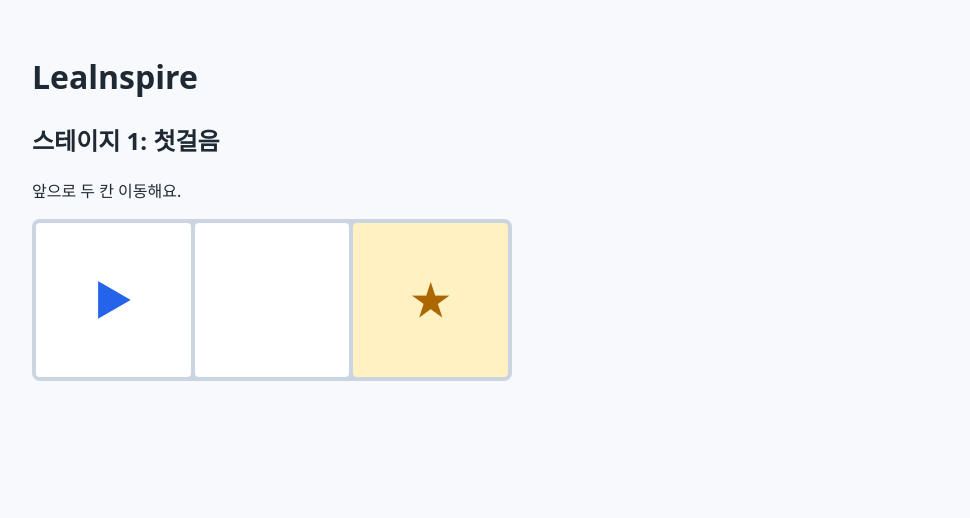
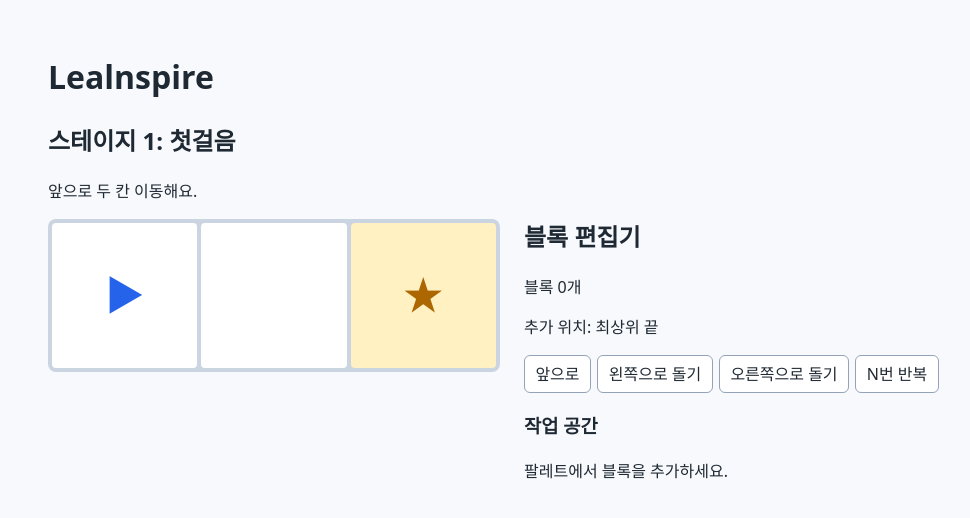
Before and after one commit to jobchoi/Lealnspire, a React (Vite) app: page / in a window 1280 px wide. Shown: the top 518 px of the page, without its empty margins (128-1098 px from the left). Built offline with nearby package versions, Linux system fonts and the light colour scheme.

Commit message:
T3: 클릭 방식 블록 편집기 (구현 Codex, QC Claude)
Co-Authored-By: Claude Opus 5.5 <noreply@anthropic.com>

```diff
--- a/src/App.tsx
+++ b/src/App.tsx
@@ -1,14 +1,22 @@
+import { useState } from 'react'
+import type { Program } from './engine/types'
+import { Editor } from './components/Editor'
+import { ko } from './i18n/ko'
 import { Board } from './components/Board'
 import { stages } from './stages'
 
 function App() {
   const stage = stages[0]
+  const [program, setProgram] = useState<Program>(() => stage.initialProgram ?? [])
   return (
     <main className="app">
-      <h1>Lealnspire</h1>
-      <h2>스테이지 {stage.id}: {stage.title}</h2>
+      <h1>{ko.title}</h1>
+      <h2>{ko.stage} {stage.id}: {stage.title}</h2>
       <p>{stage.goal}</p>
-      <Board stage={stage} />
+      <div className="game-layout">
+        <Board stage={stage} />
+        <Editor program={program} onChange={setProgram} maxBlocks={stage.maxBlocks} />
+      </div>
     </main>
   )
 }
--- /dev/null
+++ b/src/components/Editor.tsx
@@ -0,0 +1,55 @@
+import { useState } from 'react'
+import { addBlock, countBlocks, deleteBlock, moveBlock, setRepeatCount } from '../engine/program'
+import { createBlock, findBlockPath } from '../engine/editor'
+import type { Block, Program } from '../engine/types'
+import { ko } from '../i18n/ko'
+
+type EditorProps = { program: Program; onChange: (program: Program) => void; maxBlocks?: number }
+const types: Block['type'][] = ['forward', 'turnLeft', 'turnRight', 'repeat']
+
+export function Editor({ program, onChange, maxBlocks }: EditorProps) {
+  const [selectedId, setSelectedId] = useState<string | null>(null)
+  const selectedPath = selectedId === null ? undefined : findBlockPath(program, selectedId)
+  const total = countBlocks(program)
+  const atLimit = maxBlocks !== undefined && total >= maxBlocks
+  function change(next: Program) {
+    if (selectedId !== null && !findBlockPath(next, selectedId)) setSelectedId(null)
+    onChange(next)
+  }
+  function renderList(blocks: Program, parent: number[] = []) {
+    return <ol className="block-list">{blocks.map((block, index) => {
+      const path = [...parent, index]
+      const order = path.map(i => i + 1).join('.')
+      const selected = !!selectedPath && selectedId === block.id
+      const label = (action: string) => ko.action(order, ko.blocks[block.type], action)
+      return <li key={block.id} className={`block${selected ? ' block-selected' : ''}`}>
+        <div className="block-heading"><strong>{order}. {ko.blocks[block.type]}</strong>{selected && <span>{ko.selected}</span>}</div>
+        <div className="block-actions">
+          <button type="button" aria-label={label(ko.up)} disabled={index === 0} onClick={() => change(moveBlock(program, path, 'up'))}>{ko.up}</button>
+          <button type="button" aria-label={label(ko.down)} disabled={index === blocks.length - 1} onClick={() => change(moveBlock(program, path, 'down'))}>{ko.down}</button>
+          <button type="button" aria-label={label(ko.remove)} onClick={() => change(deleteBlock(program, path))}>{ko.remove}</button>
+        </div>
+        {block.type === 'repeat' && <>
+          <div className="repeat-controls">
+            <label>{ko.count} <select aria-label={label(ko.count)} value={block.count} onChange={event => change(setRepeatCount(program, path, Number(event.target.value)))}>
+              {Array.from({ length: 9 }, (_, i) => i + 2).map(count => <option key={count} value={count}>{count}</option>)}
+            </select> {ko.times}</label>
+            <button type="button" aria-pressed={selected} aria-label={label(selected ? ko.deselect : ko.select)} onClick={() => setSelectedId(selected ? null : block.id)}>{selected ? ko.deselect : ko.select}</button>
+          </div>
+          {renderList(block.body, path)}
+        </>}
+      </li>
+    })}</ol>
+  }
+  return <section className="editor" aria-label={ko.editor}>
+    <h2>{ko.editor}</h2>
+    <p aria-live="polite">{ko.total(total, maxBlocks)}</p>
+    <p aria-live="polite">{selectedPath ? ko.target(selectedPath.map(i => i + 1).join('.')) : ko.root}</p>
+    <div className="palette" role="group" aria-label={ko.palette}>{types.map(type => <button type="button" key={type} disabled={atLimit} onClick={() => {
+      if (!atLimit) change(addBlock(program, createBlock(program, type), selectedPath ?? []))
+    }}>{ko.blocks[type]}</button>)}</div>
+    {atLimit && <p role="status">{ko.limit}</p>}
+    <h3>{ko.workspace}</h3>
+    {program.length ? renderList(program) : <p>{ko.empty}</p>}
+  </section>
+}
--- /dev/null
+++ b/src/engine/editor.ts
@@ -0,0 +1,18 @@
+import type { Block, Program } from './types'
+
+export function findBlockPath(program: Program, id: string): number[] | undefined {
+  for (const [index, block] of program.entries()) {
+    if (block.id === id) return [index]
+    if (block.type === 'repeat') {
+      const child = findBlockPath(block.body, id)
+      if (child) return [index, ...child]
+    }
+  }
+}
+
+export function createBlock(program: Program, type: Block['type']): Block {
+  let serial = 1
+  while (findBlockPath(program, `block-${serial}`)) serial++
+  const id = `block-${serial}`
+  return type === 'repeat' ? { id, type, count: 3, body: [] } : { id, type }
+}
--- /dev/null
+++ b/src/i18n/ko.ts
@@ -0,0 +1,11 @@
+export const ko = {
+  title: 'Lealnspire', stage: '스테이지', editor: '블록 편집기', palette: '블록 추가',
+  blocks: { forward: '앞으로', turnLeft: '왼쪽으로 돌기', turnRight: '오른쪽으로 돌기', repeat: 'N번 반복' },
+  workspace: '작업 공간', empty: '팔레트에서 블록을 추가하세요.',
+  root: '추가 위치: 최상위 끝', target: (order: string) => `추가 위치: ${order}번 반복 몸체 끝`,
+  total: (count: number, max?: number) => max === undefined ? `블록 ${count}개` : `블록 ${count} / ${max}개`,
+  limit: '블록 제한에 도달했습니다. 블록을 삭제하면 추가할 수 있습니다.',
+  select: '추가 대상으로 선택', deselect: '선택 해제', selected: '선택됨',
+  remove: '삭제', up: '위로', down: '아래로', count: '반복 횟수', times: '번 반복',
+  action: (order: string, name: string, action: string) => `${order}번 ${name} ${action}`,
+}
--- a/src/index.css
+++ b/src/index.css
@@ -40,3 +40,19 @@ body {
 .board-wall { background: #475569; }
 .board-goal { background: #fff1c2; }
 .board-robot { position: absolute; color: #2563eb; }
+
+* { box-sizing: border-box; }
+button, select { font: inherit; }
+button { cursor: pointer; padding: .4rem .65rem; border: 1px solid #94a3b8; border-radius: 6px; background: white; color: inherit; }
+button:disabled { cursor: default; opacity: .45; }
+button:focus-visible, select:focus-visible { outline: 3px solid #2563eb; outline-offset: 2px; }
+.game-layout { display: grid; grid-template-columns: minmax(0, 1fr) minmax(0, 1fr); gap: 1.5rem; align-items: start; }
+.editor { min-width: 0; overflow-wrap: anywhere; }
+.editor h2 { margin-top: 0; }
+.palette, .block-actions, .repeat-controls, .block-heading { display: flex; flex-wrap: wrap; gap: .4rem; align-items: center; }
+.block-list { list-style: none; padding: 0; margin: .6rem 0; }
+.block-list .block-list { margin-left: min(2vw, .8rem); border-left: 2px solid #94a3b8; padding-left: min(2vw, .8rem); }
+.block { padding: .5rem; margin: .5rem 0; border: 1px solid #cbd5e1; border-radius: 6px; background: #fff; min-width: 0; }
+.block-selected { border: 2px solid #2563eb; background: #eff6ff; }
+.block-actions, .repeat-controls { margin-top: .5rem; }
+@media (max-width: 700px) { .game-layout { grid-template-columns: minmax(0, 1fr); } }
```
Also changed, not shown: 7 other files (tests, documents, lock files or other folders).
